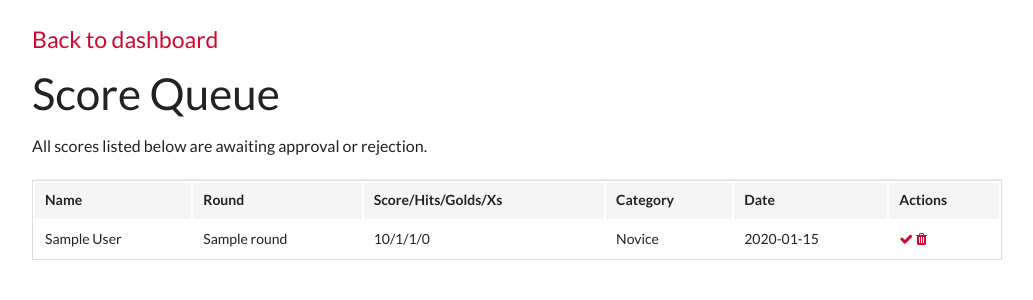
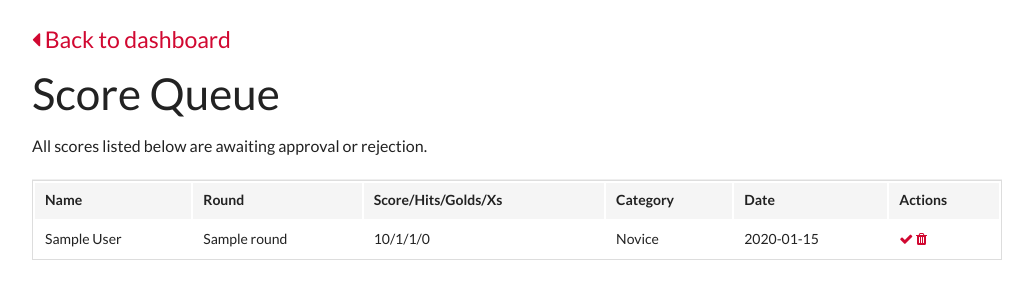
Before and after one commit to WarwickArcheryClub/uwac-records, a Flask app: template app/templates/admin/scores-approve.html in a window 1280 px wide. Shown: the part 50-350 px from the top of the page, without its empty margins (123-1156 px from the left). Run offline with Flask 2, Linux system fonts and the light colour scheme; the template is opened without the code that fills it: values that come from a table or form of the project are taken from there, others are empty; tables that the repository leaves empty hold one stand-in row (values such as "Sample post"); parts of the project's set-up code (start-up, migrations or seed data) failed here and were passed over; some libraries are stand-ins or nearby versions.

Commit message:
Add back caret to page

```diff
--- a/app/templates/admin/scores-approve.html
+++ b/app/templates/admin/scores-approve.html
@@ -8,7 +8,8 @@
     <div class="row">
         <div class="small-12 columns">
             <section class="bottom-divider">
-                <h4><a href="{{ url_for('admin.dashboard') }}">Back to dashboard</a></h4>
+                <h4><a href="{{ url_for('admin.dashboard') }}"><i class="fa fa-caret-left"></i> Back to dashboard</a>
+                </h4>
 
                 <h1>Score Queue</h1>
 
```
